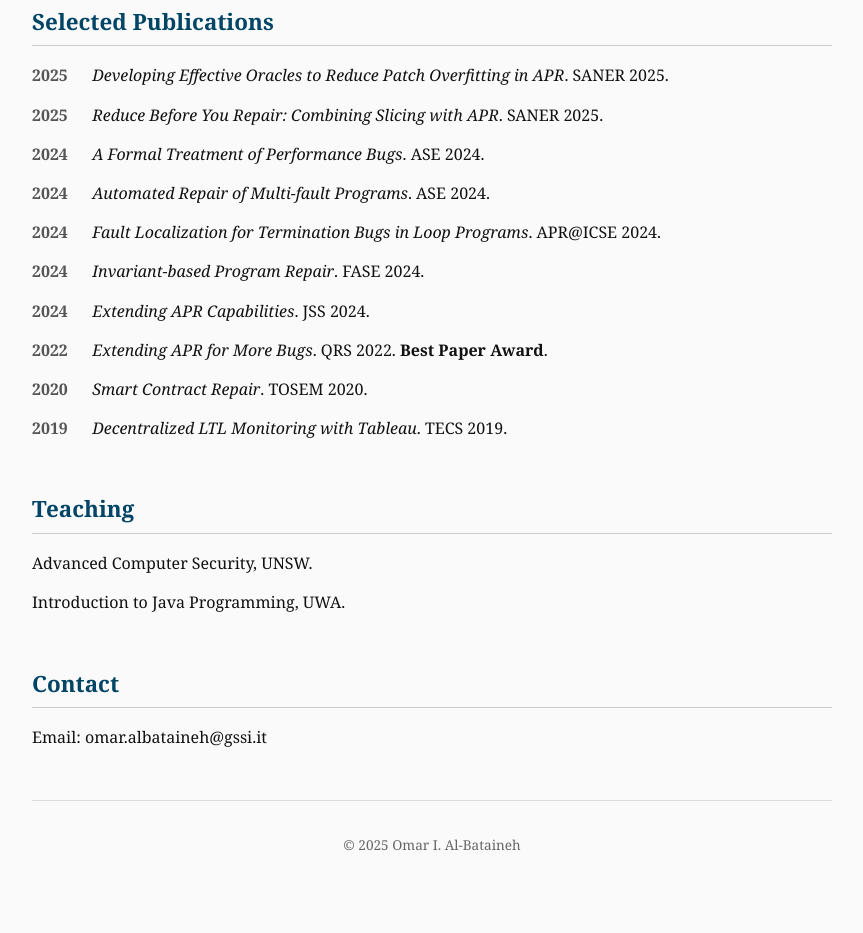
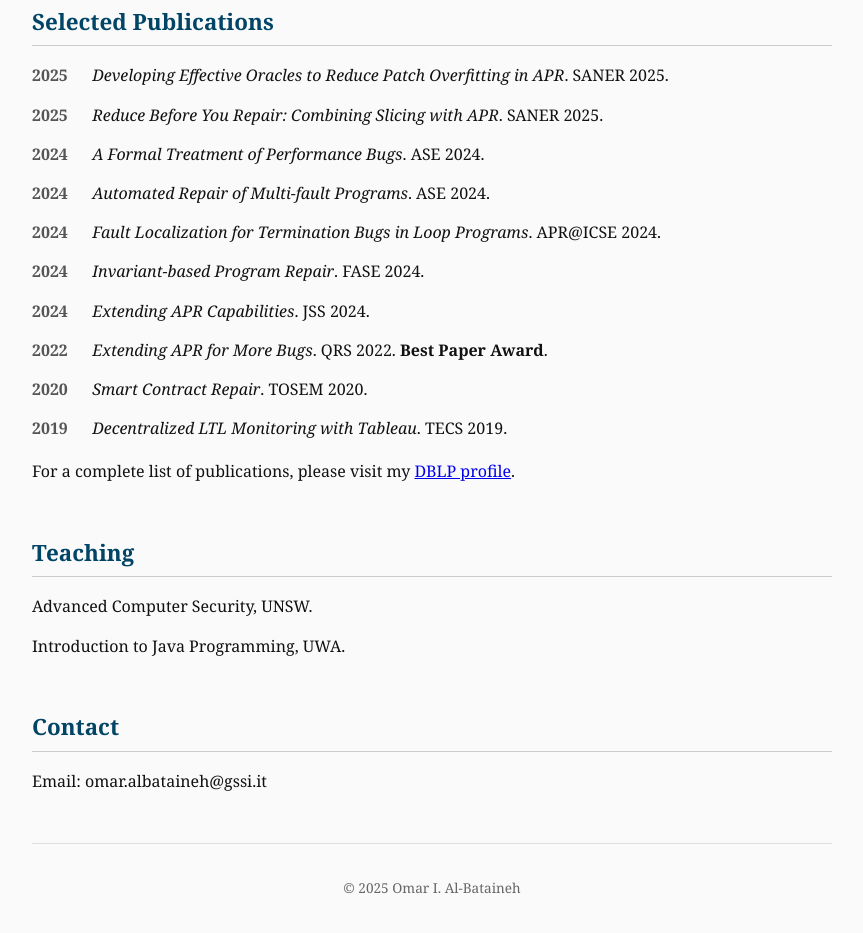
Before and after one commit to Omarbat92/omar-website, a plain HTML site: page index.html in a window 1280 px wide. Shown: the part 1269-2202 px from the top of the page, without its empty margins (208-1071 px from the left). Drawn offline with Linux system fonts and the light colour scheme.

Commit message:
Update index.html

```diff
--- a/index.html
+++ b/index.html
@@ -200,6 +200,7 @@
       <li><span class="year">2020</span> <em>Smart Contract Repair</em>. TOSEM 2020.</li>
       <li><span class="year">2019</span> <em>Decentralized LTL Monitoring with Tableau</em>. TECS 2019.</li>
     </ul>
+    <p>For a complete list of publications, please visit my <a href="https://dblp.org/pid/27/8038.html" target="_blank">DBLP profile</a>.</p>
   </section>
 
   <section id="teaching">
```
